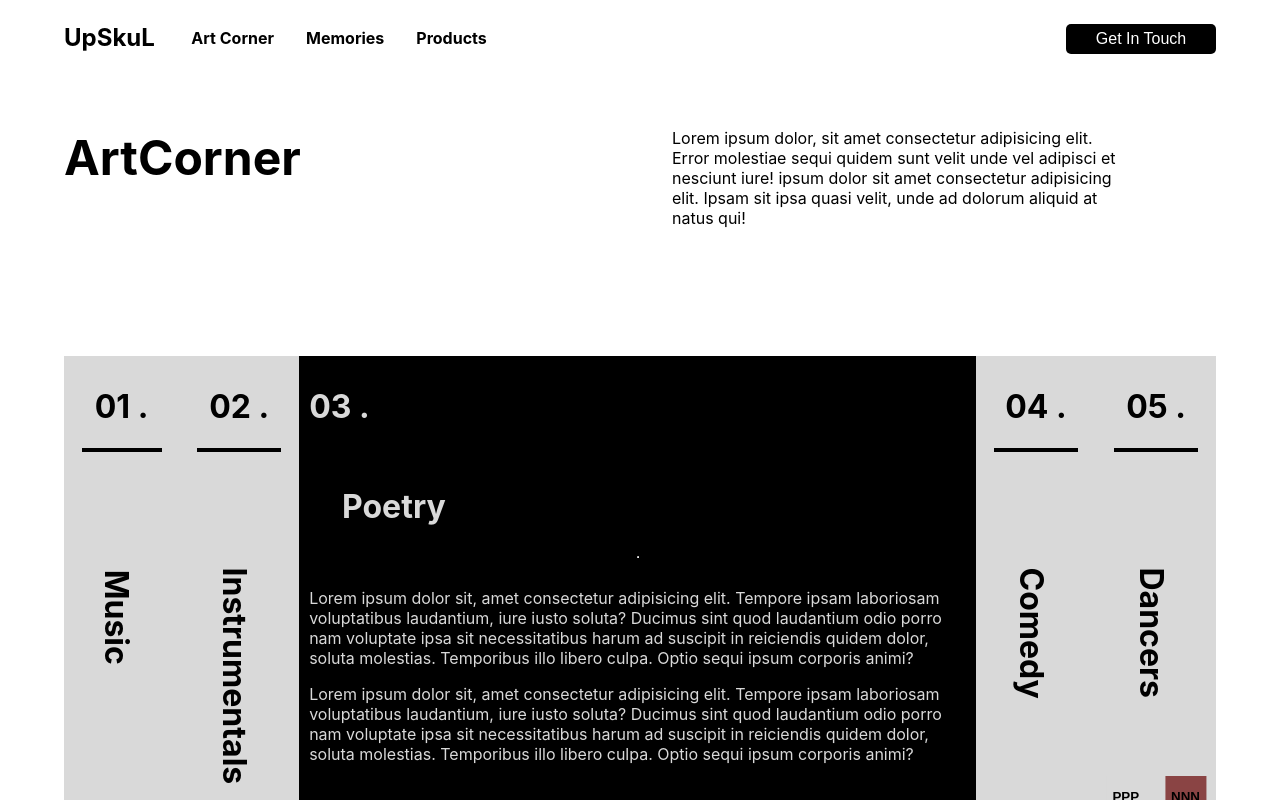
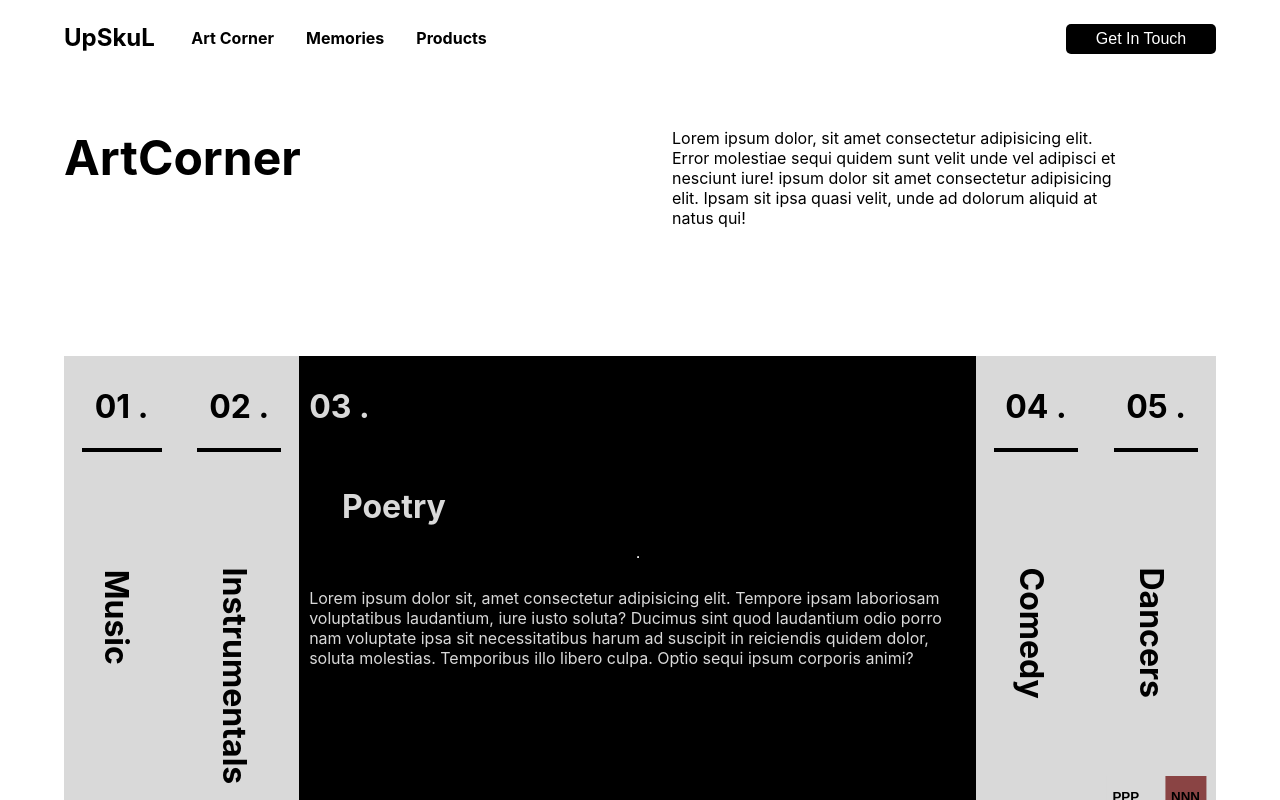
Before and after one commit to okore-lens/upskul, a React (Create React App) app: page /art in a window 1280 px wide. Shown: the top 800 px of the page. Built offline with nearby package versions, Linux system fonts and the light colour scheme.

Commit message:
Art Corner Page --> Bug fixed

```diff
--- a/src/pages/artCorner/ArtCorner.jsx
+++ b/src/pages/artCorner/ArtCorner.jsx
@@ -1,30 +1,52 @@
+import { useEffect, useState } from "react";
 import "./artCorner.scss";
 import ArtCard from "./components/ArtCard";
 import ArtistCard from "./components/ArtistCard";
 
 const ArtCorner = () => {
+  const [active, setActive] = useState(3);
+
+  const text = (
+    <p>
+      Lorem ipsum dolor sit, amet consectetur adipisicing elit. Tempore ipsam
+      laboriosam voluptatibus laudantium, iure iusto soluta? Ducimus sint quod
+      laudantium odio porro nam voluptate ipsa sit necessitatibus harum ad
+      suscipit in reiciendis quidem dolor, soluta molestias. Temporibus illo
+      libero culpa. Optio sequi ipsum corporis animi?
+    </p>
+  );
   const arts = [
     {
       title: "Music",
-      id: "1",
+      id: 1,
+      text,
     },
     {
       title: "Instrumentals",
-      id: "2",
+      id: 2,
+      text,
     },
     {
       title: "Poetry",
-      id: "3",
+      id: 3,
+      text,
     },
     {
       title: "Comedy",
-      id: "4",
+      id: 4,
+      text,
     },
     {
       title: "Dancers",
-      id: "5",
+      id: 5,
+      text,
     },
   ];
+
+  const activeHandler = (id) => {
+    setActive(id);
+  };
+
   return (
     <div className="ArtCorner">
       <div className="hero">
@@ -40,7 +62,14 @@ const ArtCorner = () => {
 
         <div className="art-cards">
           {arts.map((art) => (
-            <ArtCard key={art.id} id={art.id} title={art.title} />
+            <ArtCard
+              key={art.id}
+              id={art.id}
+              title={art.title}
+              text={art.text}
+              active={active}
+              activeHandler={activeHandler}
+            />
           ))}
         </div>
 
--- a/src/pages/artCorner/artCorner.scss
+++ b/src/pages/artCorner/artCorner.scss
@@ -27,6 +27,7 @@
         height: 500px;
         padding: 10px;
         background-color: #d9d9d9;
+        transition: background-color 1.5s ease-out;
         .number {
           height: 20%;
           hr {
@@ -63,6 +64,7 @@
         width: 700px;
         padding: 10px;
         text-align: start;
+        transition: background-color 1.5s ease-in-out;
         .number {
           hr {
             display: none;
--- a/src/pages/artCorner/components/ArtCard.jsx
+++ b/src/pages/artCorner/components/ArtCard.jsx
@@ -1,16 +1,7 @@
-import { useEffect, useState } from "react";
-
-const ArtCard = ({ id, title }) => {
-  const [active, setActive] = useState("3");
-
+const ArtCard = ({ id, title, text, active, activeHandler }) => {
   const clickHandler = () => {
-    setActive(id);
+    activeHandler(id);
   };
-
-  // useEffect(() => {
-  //   setActive(id);
-  // }, clickHandler);
-
   return (
     <div
       onClick={clickHandler}
@@ -23,20 +14,7 @@ const ArtCard = ({ id, title }) => {
       <div className="title">
         <h3>{title}</h3>
         <hr />
-        <p>
-          Lorem ipsum dolor sit, amet consectetur adipisicing elit. Tempore
-          ipsam laboriosam voluptatibus laudantium, iure iusto soluta? Ducimus
-          sint quod laudantium odio porro nam voluptate ipsa sit necessitatibus
-          harum ad suscipit in reiciendis quidem dolor, soluta molestias.
-          Temporibus illo libero culpa. Optio sequi ipsum corporis animi?
-        </p>
-        <p>
-          Lorem ipsum dolor sit, amet consectetur adipisicing elit. Tempore
-          ipsam laboriosam voluptatibus laudantium, iure iusto soluta? Ducimus
-          sint quod laudantium odio porro nam voluptate ipsa sit necessitatibus
-          harum ad suscipit in reiciendis quidem dolor, soluta molestias.
-          Temporibus illo libero culpa. Optio sequi ipsum corporis animi?
-        </p>
+        {text}
         <button>Discover Now</button>
       </div>
     </div>
```
